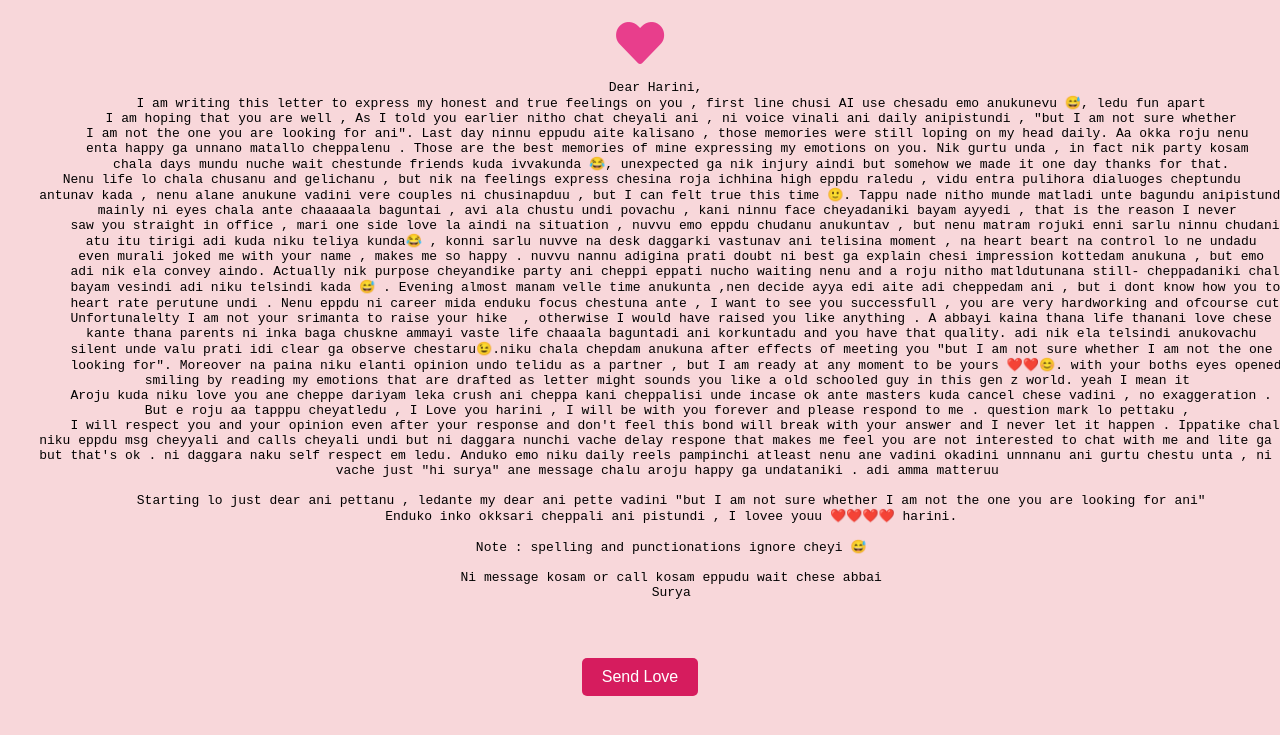
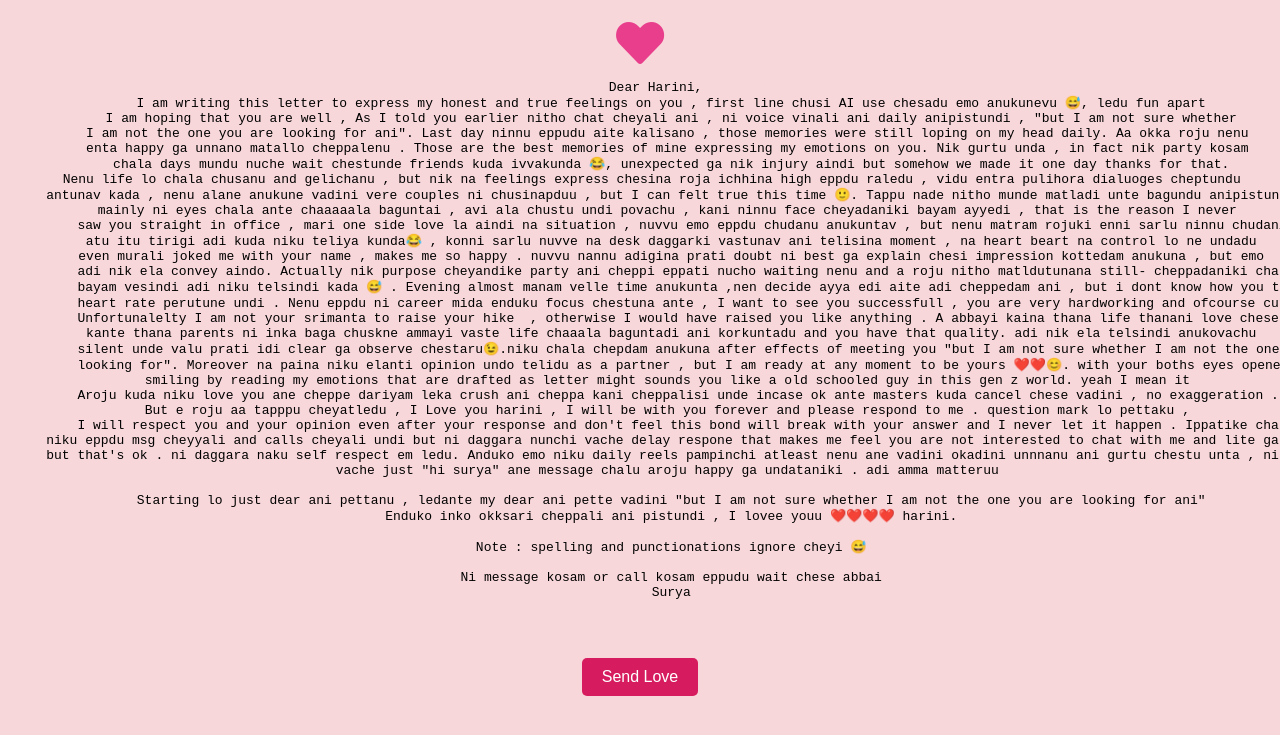
Before and after one commit to punnasurya2000/AI_Tools_Dashboard, a plain HTML site: page index.html in a window 1280 px wide. Shown: the part 61-796 px from the top of the page. Drawn offline with Linux system fonts and the light colour scheme.

Commit message:
Update index.html

```diff
--- a/index.html
+++ b/index.html
@@ -41,7 +41,8 @@
     }
   </style>
 </head>
-<body>
+<body style="text-align: center;margin: 15px;" >
+
   <h1>Happy Valentine's Day!</h1>
   <i class="fas fa-heart heart fa-3x"></i> <!-- Heart icon from Font Awesome -->
   <pre>
```
